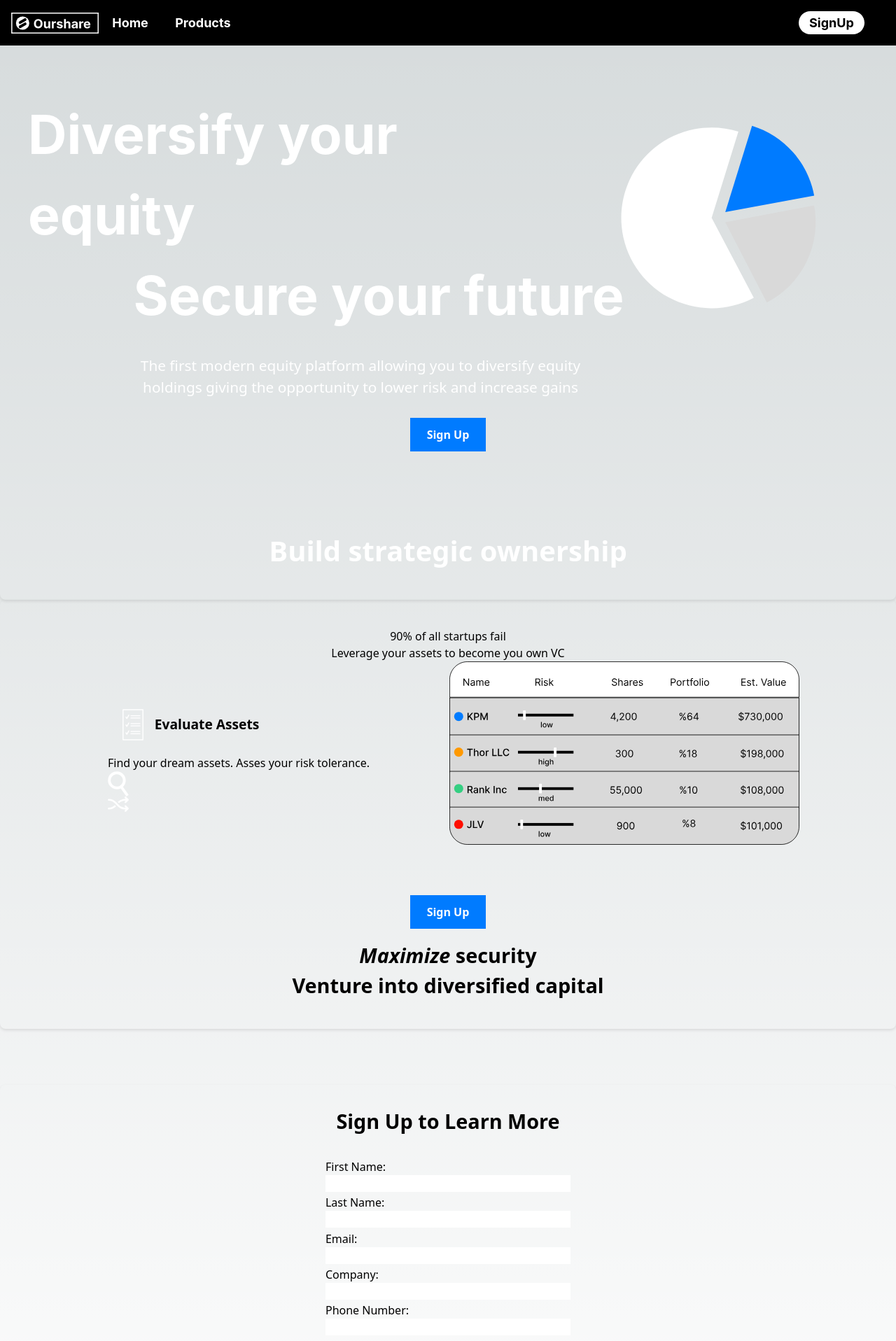
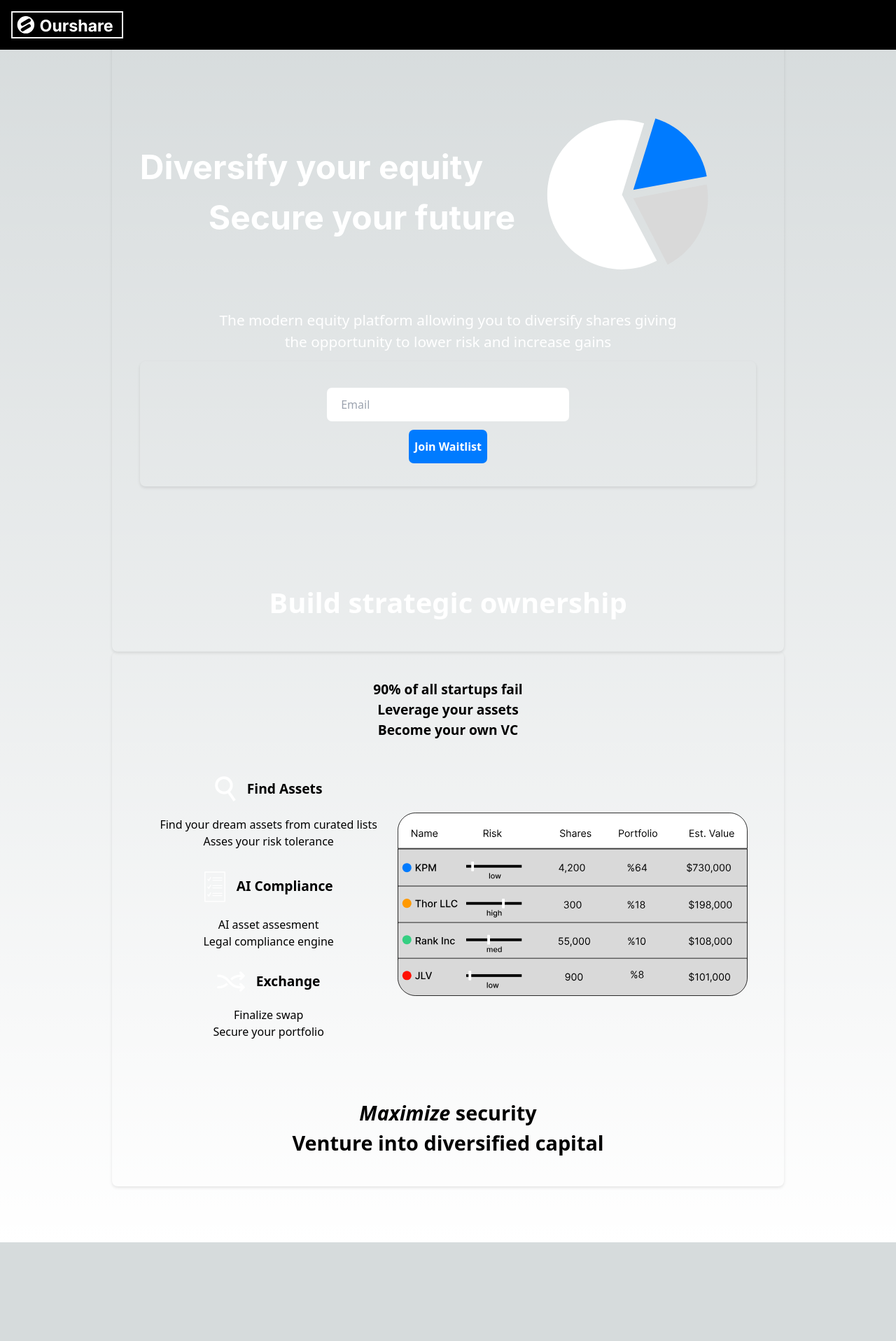
Before and after one commit to akigler/ourshare, a Next.js app: page / in a window 1280 px wide. Shown: the top 1916 px of the page at 70% size. After the commit the page ends 1775 px from the top, so only its background shows below. Built offline with nearby package versions, Linux system fonts and the light colour scheme.

Commit message:
changed form to join waitlist

```diff
--- a/src/components/Navbar.tsx
+++ b/src/components/Navbar.tsx
@@ -1,5 +1,4 @@
 // src/components/Navbar.tsx
-import Link from "next/link";
 import Image from "next/image";
 import styles from "../styles/styles.module.css";
 
@@ -7,25 +6,13 @@ const Navbar = () => {
   return (
     <nav className={styles.navbar}>
       <div className={styles.navLeft}>
-        <Link href="/">
-          <Image
-            src="/images/RECT_OURSHARE_BLACK_FULL.svg"
-            alt="OurShare Logo"
-            width={125}
-            height={75}
-          />
-        </Link>
-        <Link className={styles.navbarItem} href="#ourshare">
-          <span>Home</span>
-        </Link>
-        <Link className={styles.navbarItem} href="#product">
-          <span>Products</span>
-        </Link>
+        <Image
+          src="/images/RECT_OURSHARE_BLACK_FULL.svg"
+          alt="OurShare Logo"
+          width={160}
+          height={160}
+        />
       </div>
-      <Link className={styles.navbarItem} href="#signup">
-        {/* <span className={styles.sign}>SignUp</span> */}
-        <span className={styles.sign}>SignUp</span>
-      </Link>
     </nav>
   );
 };
--- a/src/components/Ourshare.tsx
+++ b/src/components/Ourshare.tsx
@@ -2,20 +2,10 @@
 import React, { useRef } from "react";
 import styles from "../styles/Ourshare.module.css"; // Import the CSS module
 import Image from "next/image";
-import SignUpButton from "./SignUpButton";
+import SignUp from "./SignUp";
 import { Sign } from "crypto";
 
 const Ourshare = () => {
-  const handleSignUp = () => {
-    const signUpSection = document.getElementById("signup");
-    if (signUpSection) {
-      signUpSection.scrollIntoView({
-        behavior: "smooth",
-        block: "start",
-      });
-    }
-  };
-
   return (
     <section id="ourshare" className={styles.container}>
       <div className={styles.heading}>
@@ -34,10 +24,10 @@ const Ourshare = () => {
         </div>
         <div className="lowerFlex">
           <p className={styles.paragragh}>
-            The first modern equity platform allowing you to diversify equity
-            holdings giving the opportunity to lower risk and increase gains
+            The modern equity platform allowing you to diversify shares giving
+            the opportunity to lower risk and increase gains
           </p>
-          <SignUpButton onClick={handleSignUp} />
+          <SignUp />
         </div>
         <p className={styles.lowerHeader}>Build strategic ownership</p>
       </div>
--- a/src/components/Product.tsx
+++ b/src/components/Product.tsx
@@ -17,8 +17,11 @@ const Product = () => {
 
   return (
     <section id="product" className={styles.container}>
-      <p>90% of all startups fail</p>
-      <p>Leverage your assets to become you own VC</p>
+      <div className={styles.paragraphBottom}>
+        <p>90% of all startups fail</p>
+        <p>Leverage your assets</p>
+        <p>Become your own VC</p>
+      </div>
       <div className={styles.flexRow}>
         {/* <div className={styles.flexCOL}>
           <p className={styles.paragraph}>
@@ -31,30 +34,41 @@ const Product = () => {
           <div className={styles.productBullet}>
             <div className={styles.bulletRow}>
               <Image
+                src="/images/SCAN.svg"
+                alt="Portfolio"
+                width={30}
+                height={30}
+              />
+              <p className={styles.productTitle}>Find Assets</p>
+            </div>
+            <p>Find your dream assets from curated lists</p>
+            <p>Asses your risk tolerance</p>
+          </div>
+          <div className={styles.productBullet}>
+            <div className={styles.bulletRow}>
+              <Image
                 src="/images/EVAL1.svg"
                 alt="Portfolio"
                 width={30}
                 height={30}
               />
-              <p className={styles.productTitle}>Evaluate Assets</p>
+              <p className={styles.productTitle}>AI Compliance</p>
             </div>
-            <p>Find your dream assets. Asses your risk tolerance. </p>
+            <p>AI asset assesment</p>
+            <p>Legal compliance engine</p>
           </div>
           <div className={styles.productBullet}>
-            <Image
-              src="/images/SCAN.svg"
-              alt="Portfolio"
-              width={30}
-              height={30}
-            />
-          </div>
-          <div className={styles.productBullet}>
-            <Image
-              src="/images/SWAP.svg"
-              alt="Portfolio"
-              width={30}
-              height={30}
-            />
+            <div className={styles.bulletRow}>
+              <Image
+                src="/images/SWAP.svg"
+                alt="Portfolio"
+                width={40}
+                height={40}
+              />
+              <p className={styles.productTitle}>Exchange</p>
+            </div>
+            <p>Finalize swap</p>
+            <p>Secure your portfolio</p>
           </div>
         </div>
         <Image
@@ -66,7 +80,6 @@ const Product = () => {
         />
       </div>
       <div className={styles.flexCOL2}>
-        <SignUpButton onClick={handleSignUp} />
         <p className={styles.paragraph}>
           <span> Maximize</span> security
           <br />
--- a/src/components/SignUp.tsx
+++ b/src/components/SignUp.tsx
@@ -1,23 +1,25 @@
 // components/Submit.js
-import { useState } from "react";
+import { useState, ChangeEvent, FormEvent } from "react";
 import styles from "../styles/SignUp.module.css";
 
 const SignUp = () => {
   const [formData, setFormData] = useState({
-    firstName: "",
-    lastName: "",
     email: "",
-    company: "",
-    phone: "",
-    message: "",
   });
 
-  const handleChange = (e) => {
+  const handleChange = (e: ChangeEvent<HTMLInputElement>) => {
     setFormData({ ...formData, [e.target.name]: e.target.value });
   };
 
-  const handleSubmit = async (e) => {
+  const handleSubmit = async (e: FormEvent<HTMLFormElement>) => {
     e.preventDefault();
+
+    // Perform basic email validation
+    const emailRegex = /^\S+@\S+\.\S+$/;
+    if (!emailRegex.test(formData.email)) {
+      alert("Please enter a valid email address.");
+      return;
+    }
 
     try {
       const response = await fetch("/api/submit", {
@@ -33,12 +35,7 @@ const SignUp = () => {
         console.log("Form submitted successfully!");
         // Clear the form after submission
         setFormData({
-          firstName: "",
-          lastName: "",
           email: "",
-          company: "",
-          phone: "",
-          message: "",
         });
       } else {
         console.log("Form submission failed!");
@@ -51,33 +48,8 @@ const SignUp = () => {
   return (
     <section id="signup">
       <div className={styles.container}>
-        <p>Sign Up to Learn More</p>
-
-        <form onSubmit={handleSubmit}>
+        <form onSubmit={handleSubmit} className={styles.formRow}>
           <div>
-            <label htmlFor="firstName">First Name:</label>
-            <input
-              type="text"
-              id="firstName"
-              name="firstName"
-              value={formData.firstName}
-              onChange={handleChange}
-              required
-            />
-          </div>
-          <div>
-            <label htmlFor="lastName">Last Name:</label>
-            <input
-              type="text"
-              id="lastName"
-              name="lastName"
-              value={formData.lastName}
-              onChange={handleChange}
-              required
-            />
-          </div>
-          <div>
-            <label htmlFor="email">Email:</label>
             <input
               type="email"
               id="email"
@@ -85,39 +57,16 @@ const SignUp = () => {
               value={formData.email}
               onChange={handleChange}
               required
+              pattern="^\S+@\S+\.\S+$"
+              title="Please enter a valid email address."
+              className={styles.emailInput}
+              placeholder="Email"
             />
           </div>
           <div>
-            <label htmlFor="company">Company:</label>
-            <input
-              type="text"
-              id="company"
-              name="company"
-              value={formData.company}
-              onChange={handleChange}
-            />
-          </div>
-          <div>
-            <label htmlFor="phone">Phone Number:</label>
-            <input
-              type="tel"
-              id="phone"
-              name="phone"
-              value={formData.phone}
-              onChange={handleChange}
-            />
-          </div>
-          <div>
-            <label htmlFor="message">Message:</label>
-            <textarea
-              id="message"
-              name="message"
-              value={formData.message}
-              onChange={handleChange}
-            ></textarea>
-          </div>
-          <div>
-            <button type="submit">Submit</button>
+            <button type="submit" className={styles.formButton}>
+              Join Waitlist
+            </button>
           </div>
         </form>
       </div>
--- a/src/pages/index.tsx
+++ b/src/pages/index.tsx
@@ -9,7 +9,7 @@ const HomePage = () => {
   return (
     <div>
       <Head>
-        <title>Your Website Title</title>
+        <title>Ourshare</title>
       </Head>
       <header>
         <Navbar />
@@ -17,7 +17,6 @@ const HomePage = () => {
       <main>
         <Ourshare />
         <Product />
-        <SignUp />
       </main>
       <footer>{/* Footer content goes here */}</footer>
     </div>
--- a/src/styles/Ourshare.module.css
+++ b/src/styles/Ourshare.module.css
@@ -69,7 +69,7 @@
   flex-direction: column;
   margin-top: 200px;
   align-items: center;
-  justify-content: center;
+  justify-content: space-between;
 }
 .lowerHeader {
   margin-top: 12vh;
@@ -80,9 +80,69 @@
 
 /* tablet */
 @media only screen and (min-width: 768px) {
+  .title1 {
+    font-size: 2.8rem; /* Adjust the size as needed */
+    font-weight: bold;
+    font-family: "Inter", sans-serif; /* Use Inter font for the title */
+    color: #fff; /* Customize the color */
+  }
+  .title2 {
+    font-size: 2.8rem; /* Adjust the size as needed */
+    font-weight: bold;
+    font-family: "Inter", sans-serif; /* Use Inter font for the title */
+    color: #fff; /* Customize the color */
+    position: relative;
+    left: 20%;
+  }
 }
 /* laptop */
 @media only screen and (min-width: 1024px) {
+  .landingFlex {
+    flex-direction: row;
+    justify-content: space-between;
+  }
+  .title1 {
+    font-size: 3rem; /* Adjust the size as needed */
+    font-weight: bold;
+    font-family: "Inter", sans-serif; /* Use Inter font for the title */
+    color: #fff; /* Customize the color */
+  }
+  .title2 {
+    font-size: 3rem; /* Adjust the size as needed */
+    font-weight: bold;
+    font-family: "Inter", sans-serif; /* Use Inter font for the title */
+    color: #fff; /* Customize the color */
+    position: relative;
+    left: 20%;
+  }
+  .pie {
+    margin-left: 60px;
+    margin-right: 20px;
+    width: 310px;
+    height: 310px;
+  }
+  .signUpButton {
+    margin: 20px 33%;
+    padding-top: 10px;
+    display: flex;
+    justify-content: center;
+    align-items: center;
+    flex-direction: column;
+  }
+  .paragragh {
+    display: flex;
+    font-size: 1.3rem;
+    justify-content: center;
+    align-items: center;
+    flex-direction: column;
+    margin: auto 10%;
+  }
+  .lowerFlex {
+    /* justify-content: center; */
+  }
+}
+/* laptop */
+@media only screen and (min-width: 1440px) {
   .landingFlex {
     flex-direction: row;
     justify-content: space-between;
--- a/src/styles/Product.module.css
+++ b/src/styles/Product.module.css
@@ -24,6 +24,14 @@
 .paragraph > span {
   font-style: italic;
 }
+.paragraphBottom {
+  font-size: 1.2rem;
+  justify-content: center;
+  align-items: center;
+  margin: auto 10%;
+  font-weight: bold;
+  margin-bottom: 15px;
+}
 .flexCOL {
   display: flex;
   flex-direction: column;
@@ -39,6 +47,8 @@
   display: flex;
   flex-direction: column;
   justify-content: space-between;
+  align-items: center;
+  margin-bottom: 10px;
   /* margin: 1rem; */
 }
 .productTitle {
@@ -55,9 +65,10 @@
 @media only screen and (min-width: 768px) {
   .flexRow {
     display: flex;
-    flex-direction: row;
+    flex-direction: column-reverse;
     width: 100%;
     justify-content: space-evenly;
+    align-items: center;
   }
   .paragraph {
     font-size: 1.8rem;
--- a/src/styles/SignUp.module.css
+++ b/src/styles/SignUp.module.css
@@ -1,3 +1,57 @@
+/* tablet */
+.emailInput {
+  padding: 12px 20px;
+  margin: 8px 0px;
+  box-sizing: border-box;
+  height: 6vh;
+  border-radius: 7px 7px 7px 7px;
+  width: 100%;
+  cursor: text;
+  color: rgb(17, 17, 17);
+  border: none;
+  margin-bottom: 15px;
+}
+.formRow {
+  display: flex;
+  flex-direction: column;
+  justify-content: space-between;
+  align-items: center;
+}
+.formButton {
+  cursor: pointer;
+  height: 6vh;
+  font-size: 16px;
+  border: none;
+  border-radius: 7px 7px 7px 7px;
+  display: flex;
+  -webkit-box-align: center;
+  align-items: center;
+  -webkit-box-pack: center;
+  justify-content: center;
+  background: #007bff;
+  color: #ffffff;
+  font-size: 1rem;
+  font-weight: bold;
+  width: fit-content;
+  padding: 0.5rem;
+}
+
+@media only screen and (min-width: 768px) {
+  .emailInput {
+    padding: 12px 20px;
+    margin: 8px 0px;
+    box-sizing: border-box;
+    height: 6vh;
+    border-radius: 7px 7px 7px 7px;
+    width: 35vw;
+    cursor: text;
+    color: rgb(17, 17, 17);
+    border: none;
+  }
+}
+
+/* laptop */
+@media only screen and (min-width: 1024px) {
   .container {
     display: flex;
     flex-direction: column;
@@ -9,46 +63,64 @@
     box-shadow: 0 2px 4px rgba(0, 0, 0, 0.1); /* Add a subtle box shadow */
     margin-bottom: 5vh;
   }
-.container p {
-  font-size: 1.8rem;
-  justify-content: center;
-  align-items: center;
-  margin-bottom: 4vh;
-  font-weight: bold;
-}
-.container div {
-  margin-bottom: 0.21rem; /* Adjust the value to control the spacing */
-}
-.container button {
-  margin: 1rem auto;
-  padding: 12px 24px; /* Add some padding to the button */
-  font-size: 1rem; /* Adjust the size as needed */
-  font-weight: bold;
-  color: #000000; /* Customize the text color */
-  background-color: #ffffff; /* Customize the button background color */
-  border: none; /* Remove the default button border */
-  cursor: pointer; /* Add a pointer cursor on hover */
+  .formRow {
     display: flex;
     justify-content: center;
     align-items: center;
   }
-.container button:hover {
-  background-color: #f1f1f1;
+
+  .container div {
+    margin-bottom: 0.21rem; /* Adjust the value to control the spacing */
   }
-.container input,
-.container textarea {
+  /* .formButton {
+  padding: 12px 24px;
+  border-radius: 0px 7px 7px 0px;
+  font-size: 1rem;
+  font-weight: bold;
+  color: #000000;
+  background-color: #ffffff;
+  display: flex;
+  justify-content: center;
+  align-items: center;
+  padding: 0.8rem;
+} */
+  .formButton {
+    cursor: pointer;
+    height: 6vh;
+    font-size: 16px;
+    border: none;
+    border-radius: 7px 7px 7px 7px;
+    display: flex;
+    -webkit-box-align: center;
+    align-items: center;
+    -webkit-box-pack: center;
+    justify-content: center;
+    background: #007bff;
+    color: #ffffff;
+    font-size: 1rem;
+    font-weight: bold;
+    width: fit-content;
+    padding: 0.5rem;
+  }
+
+  .formButton:hover {
+    background-color: #0056b3;
+  }
+  /* .emailInput {
   color: black;
   width: 100%;
+  border-radius: 7px 0px 0px 7px;
+  padding: 12px 24px;
+} */
+  .emailInput {
+    padding: 12px 20px;
+    margin: 8px 0px;
+    box-sizing: border-box;
+    height: 6vh;
+    border-radius: 7px 7px 7px 7px;
+    width: 27vw;
+    cursor: text;
+    color: rgb(17, 17, 17);
+    border: none;
   }
-
-.container textarea {
-  height: 175px; /* Set the height to your desired value */
-  resize: vertical; /* Allow vertical resizing */
 }
-
-.formLine {
-  display: flex;
-  flex-direction: row;
-  justify-content: space-between;
-  align-items: center;
-}
```
Lines whose indentation alone changed are shown as unchanged.
